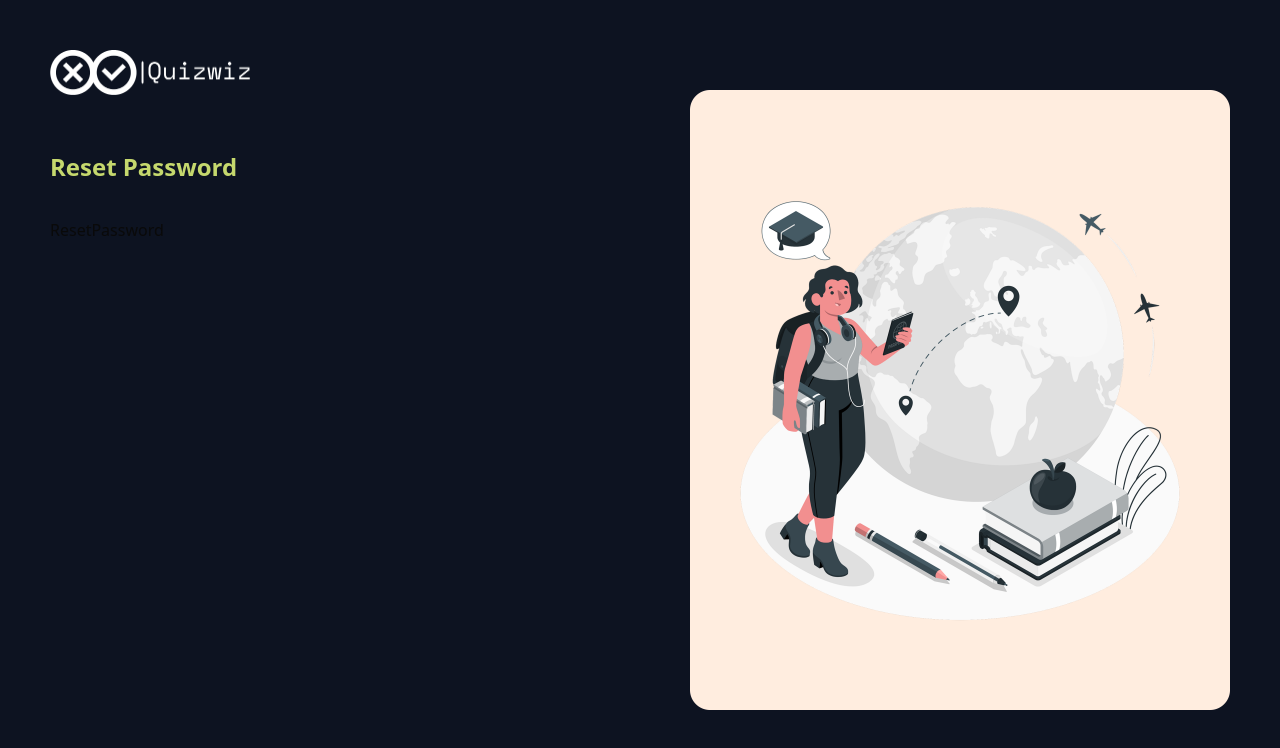
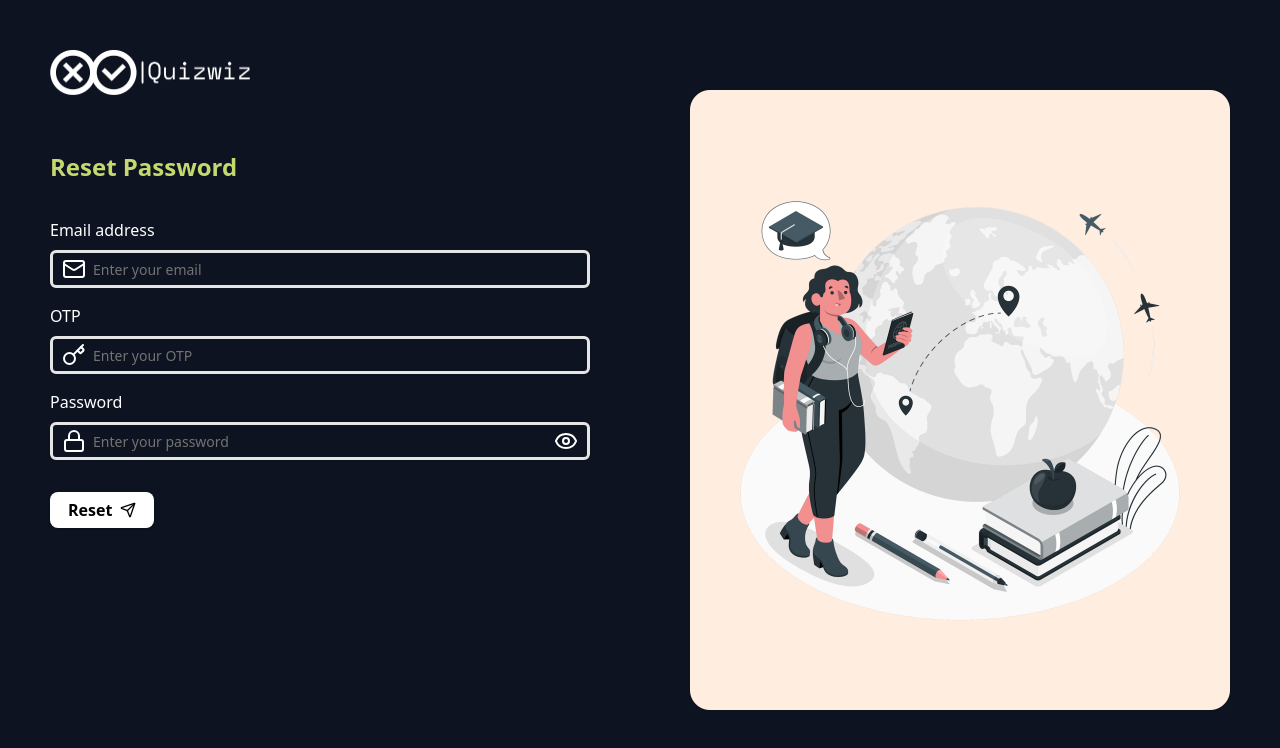
Before and after one commit to SamarZeinah/Quiz-Management-App, a React (Vite) app: page /resetpassword in a window 1280 px wide. Shown: the top 748 px of the page. Built offline with nearby package versions, Linux system fonts and the light colour scheme.

Commit message:
update forget&finish reset-password

```diff
--- a/src/MyComponents/Authentication/ResetPassword.tsx
+++ b/src/MyComponents/Authentication/ResetPassword.tsx
@@ -1,11 +1,175 @@
-import React from 'react'
+import { Button } from "@/components/ui/button";
+import { Input } from "@/components/ui/input";
+import { useFormik } from "formik";
+import { Eye, EyeOff, Key, Lock, Mail, Send } from "lucide-react";
+import { useNavigate } from "react-router-dom";
+import { useState } from "react";
+import { resetPasswordSchema } from "../Services/Validations";
+import axios from "axios";
+import { Auth_URLS } from "../Services/Urls";
+import { useToast } from "@/hooks/use-toast";
 
 const ResetPassword = () => {
+  const navigate = useNavigate();
+  const [loading, setLoading] = useState(false);
+  const [showPassword, setShowPassword] = useState(false);
+  const { toast } = useToast();
+  const ResetFormikOBJ = useFormik({
+    initialValues: { email: "", otp: "", password: "" },
+    validationSchema: resetPasswordSchema,
+    onSubmit: async (values) => {
+      setLoading(true);
+      try {
+        const res = await axios.post(Auth_URLS.RESET_PASSWORD, values, {
+          headers: {
+            "Content-Type": "application/json",
+          },
+        });
+        toast({
+          title: "Password Reset Successfully",
+          description:
+            "Your password has been updated. You can now log in with your new password.",
+          variant: "success",
+        });
+
+        navigate("/login");
+      } catch (error) {
+        if (axios.isAxiosError(error)) {
+          console.log("Axios Error:", error.response?.data);
+          toast({
+            title: "Error",
+            description:
+              error.response?.data?.message || "Something went wrong",
+            variant: "destructive",
+          });
+        } else {
+          console.log("Unexpected Error:", error);
+        }
+      } finally {
+        setLoading(false);
+      }
+    },
+  });
+
   return (
-    <div>
-      ResetPassword
+    <div className="w-full ">
+      <form
+        onSubmit={ResetFormikOBJ.handleSubmit}
+        className="flex flex-col gap-4"
+      >
+        <div className="w-full">
+          <label htmlFor="email" className="text-white font-medium mb-2 block">
+            Email address
+          </label>
+
+          <div className="relative w-full">
+            <Mail className="absolute left-3 top-1/2 transform -translate-y-1/2 text-white w-6 h-6 " />
+            <Input
+              id="email"
+              type="email"
+              name="email"
+              placeholder="Enter your email"
+              value={ResetFormikOBJ.values.email}
+              onChange={ResetFormikOBJ.handleChange}
+              onBlur={ResetFormikOBJ.handleBlur}
+              className="pl-10 py-4 border-[3px] w-full text-white"
+            />
+          </div>
+        </div>
+
+        {ResetFormikOBJ.touched.email && ResetFormikOBJ.errors.email && (
+          <div className="text-red-500 text-sm">
+            {ResetFormikOBJ.errors.email}
+          </div>
+        )}
+        <div className="w-full ">
+          <label htmlFor="otp" className="text-white font-medium mb-2 block">
+            OTP
+          </label>
+
+          <div className="relative w-full ">
+            <Key className="absolute left-3 top-1/2 transform -translate-y-1/2 text-white w-6 h-6" />
+            <Input
+              id="otp"
+              type="text"
+              name="otp"
+              placeholder="Enter your OTP"
+              value={ResetFormikOBJ.values.otp}
+              onChange={ResetFormikOBJ.handleChange}
+              onBlur={ResetFormikOBJ.handleBlur}
+              className="pl-10 py-4 border-[3px] w-full text-white"
+            />
+          </div>
+
+          {ResetFormikOBJ.touched.otp && ResetFormikOBJ.errors.otp && (
+            <div className="text-red-500 text-sm">
+              {ResetFormikOBJ.errors.otp}
+            </div>
+          )}
+        </div>
+        <div className="w-full ">
+          <label
+            htmlFor="password"
+            className="text-white font-medium mb-2 block"
+          >
+            Password
+          </label>
+
+          <div className="relative w-full">
+            <Lock className="absolute left-3 top-1/2 transform -translate-y-1/2 text-white w-6 h-6" />
+            <Input
+              id="password"
+              type={showPassword ? "text" : "password"}
+              name="password"
+              placeholder="Enter your password"
+              value={ResetFormikOBJ.values.password}
+              onChange={ResetFormikOBJ.handleChange}
+              onBlur={ResetFormikOBJ.handleBlur}
+              className="pl-10 py-4 border-[3px] w-full text-white"
+            />
+            <button
+              type="button"
+              onClick={() => setShowPassword(!showPassword)}
+              className="absolute right-3 top-1/2 transform -translate-y-1/2 text-white"
+            >
+              {showPassword ? (
+                <EyeOff className="w-6 h-6" />
+              ) : (
+                <Eye className="w-6 h-6" />
+              )}
+            </button>
+          </div>
+
+          {ResetFormikOBJ.touched.password &&
+            ResetFormikOBJ.errors.password && (
+              <div className="text-red-500 text-sm">
+                {ResetFormikOBJ.errors.password}
+              </div>
+            )}
+        </div>
+        <div className="flex items-center justify-between w-full mt-4">
+          <Button
+            type="submit"
+            disabled={loading}
+            className="bg-white text-black rounded-lg flex items-center justify-center gap-2 font-bold
+                    text-[16px] py-[14px] px-[18px] disabled:opacity-70 disabled:cursor-not-allowed hover:none"
+          >
+            {loading ? (
+              <>
+                Reset…
+                <Send className="w-4 h-4 animate-pulse" />
+              </>
+            ) : (
+              <>
+                Reset
+                <Send className="w-4 h-4" />
+              </>
+            )}
+          </Button>
+        </div>
+      </form>
     </div>
-  )
-}
+  );
+};
 
-export default ResetPassword
+export default ResetPassword;
--- a/src/MyComponents/Services/Validations.ts
+++ b/src/MyComponents/Services/Validations.ts
@@ -1,7 +1,23 @@
 import * as Yup from "yup";
 
-export const forgetPasswordSchema  = Yup.object({
-  email: Yup.string()
-    .email("Invalid email format")
-    .required("Email is required")
+const emailField = Yup.string()
+  .email("Invalid email format")
+  .required("Email is required");
+
+const passwordField= Yup.string()
+    .min(6, "Password must be at least 6 characters")
+    .required("Password is required");
+
+const otpField = Yup.string()
+  .matches(/^\d{6}$/, "OTP must be exactly 6 digits")
+  .required("OTP is required");
+
+export const forgetPasswordSchema = Yup.object({
+  email: emailField,
 });
+
+export const resetPasswordSchema = Yup.object({
+  otp:otpField,
+  email: emailField,
+  password: passwordField
+});
```
